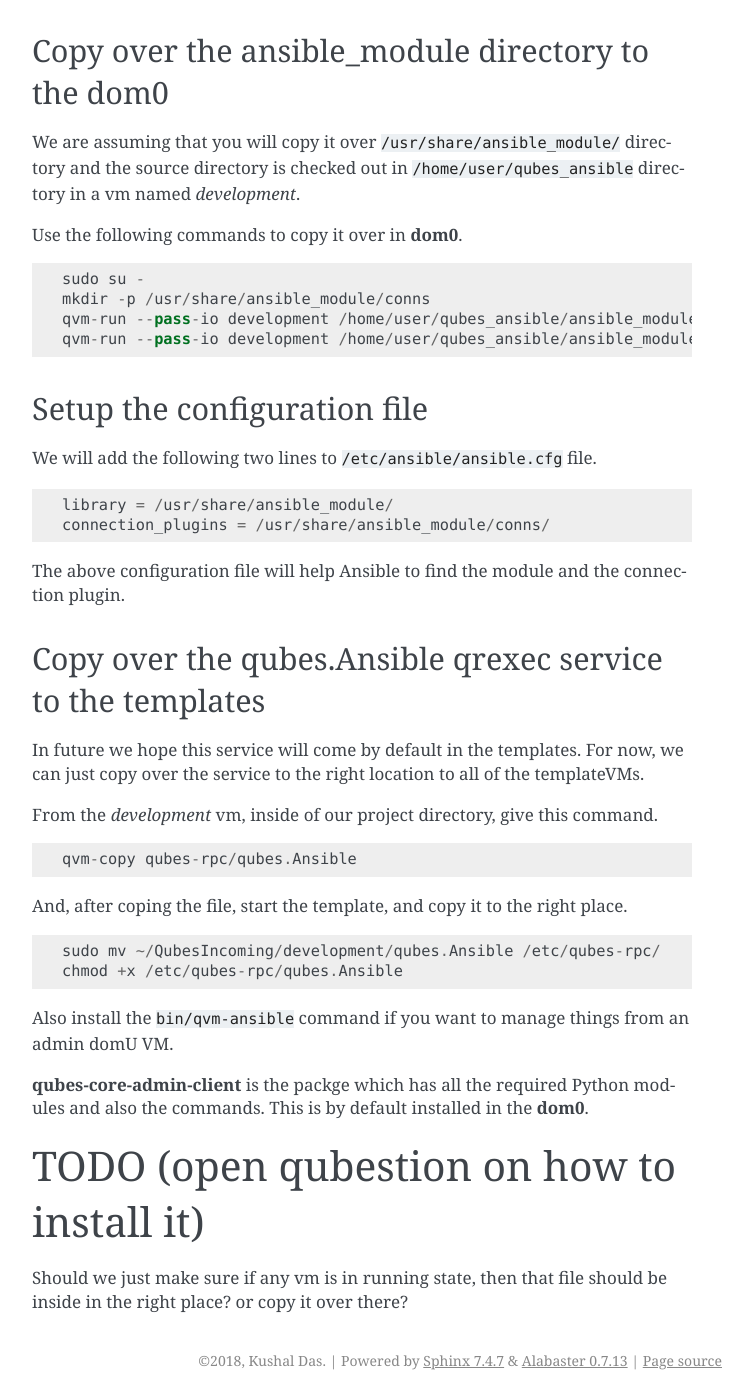
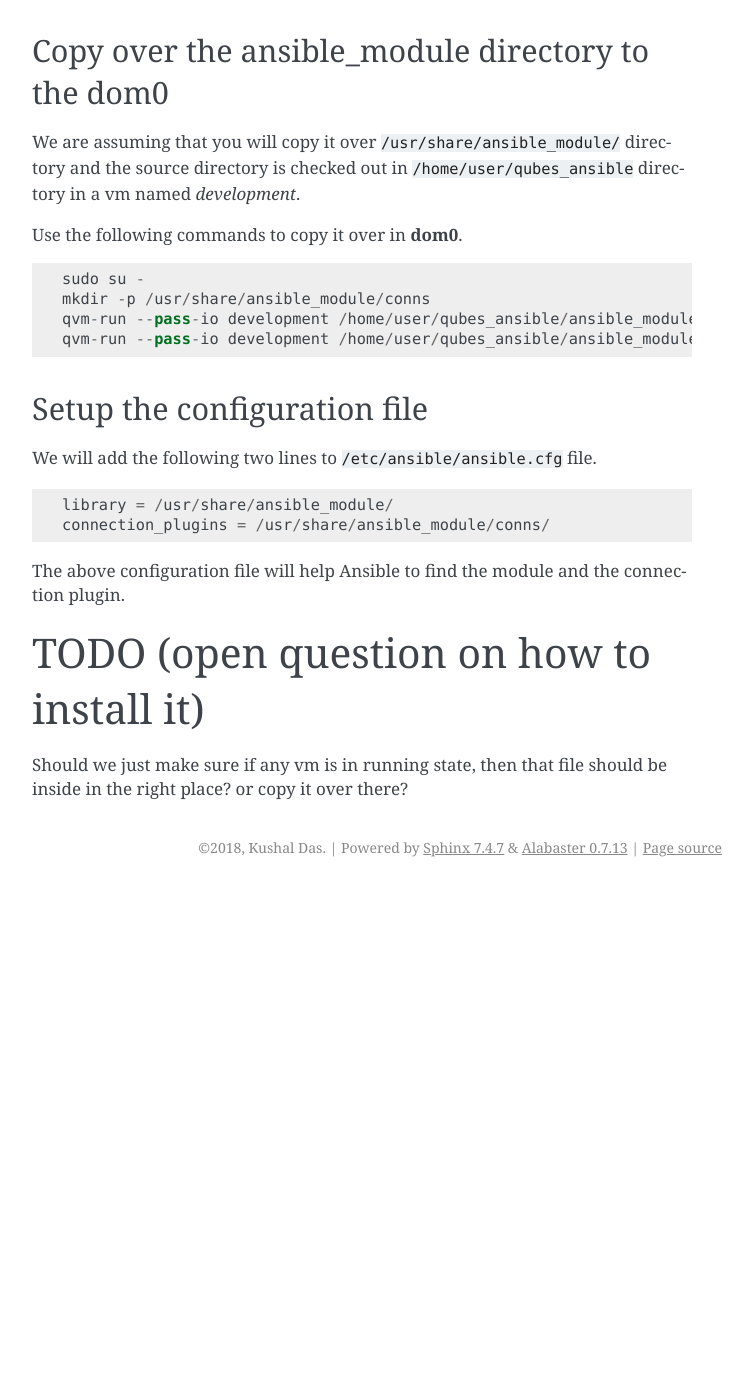
Before and after one commit to kushaldas/qubes_ansible, a Sphinx documentation site: the page built from docs/install.rst, in a window 1280 px wide and 1400 px high, scrolled down 719 px. Shown: the whole window, without its empty margins (388-1140 px from the left). Built offline with Sphinx 7.4.7, drawn with Linux system fonts in a browser that asks for light colours; after the commit the page ends 1606 px from its top, so only the background shows below that; some of the changed text lies outside the part shown.

```diff
--- a/docs/install.rst
+++ b/docs/install.rst
@@ -63,35 +63,8 @@ The above configuration file will help Ansible to find the module and the
 connection plugin.
 
 
-Copy over the qubes.Ansible qrexec service to the templates
-------------------------------------------------------------
 
-In future we hope this service will come by default in the templates. For now,
-we can just copy over the service to the right location to all of the
-templateVMs.
-
-From the *development* vm, inside of our project directory, give this command.
-
-::
-
-    qvm-copy qubes-rpc/qubes.Ansible
-
-And, after coping the file, start the template, and copy it to the right place.
-
-::
-
-    sudo mv ~/QubesIncoming/development/qubes.Ansible /etc/qubes-rpc/
-    chmod +x /etc/qubes-rpc/qubes.Ansible
-
-
-Also install the ``bin/qvm-ansible`` command if you want to manage things from
-an admin domU VM.
-
-**qubes-core-admin-client** is the packge which has all the required Python
-modules and also the commands. This is by default installed in the **dom0**.
-
-
-TODO (open qubestion on how to install it)
+TODO (open question on how to install it)
 ===========================================
 
 Should we just make sure if any vm is in running state, then that file should be
```
Also changed, not shown: docs/examples.rst (+5 -5 lines), examples/README.md, 1 other file.
